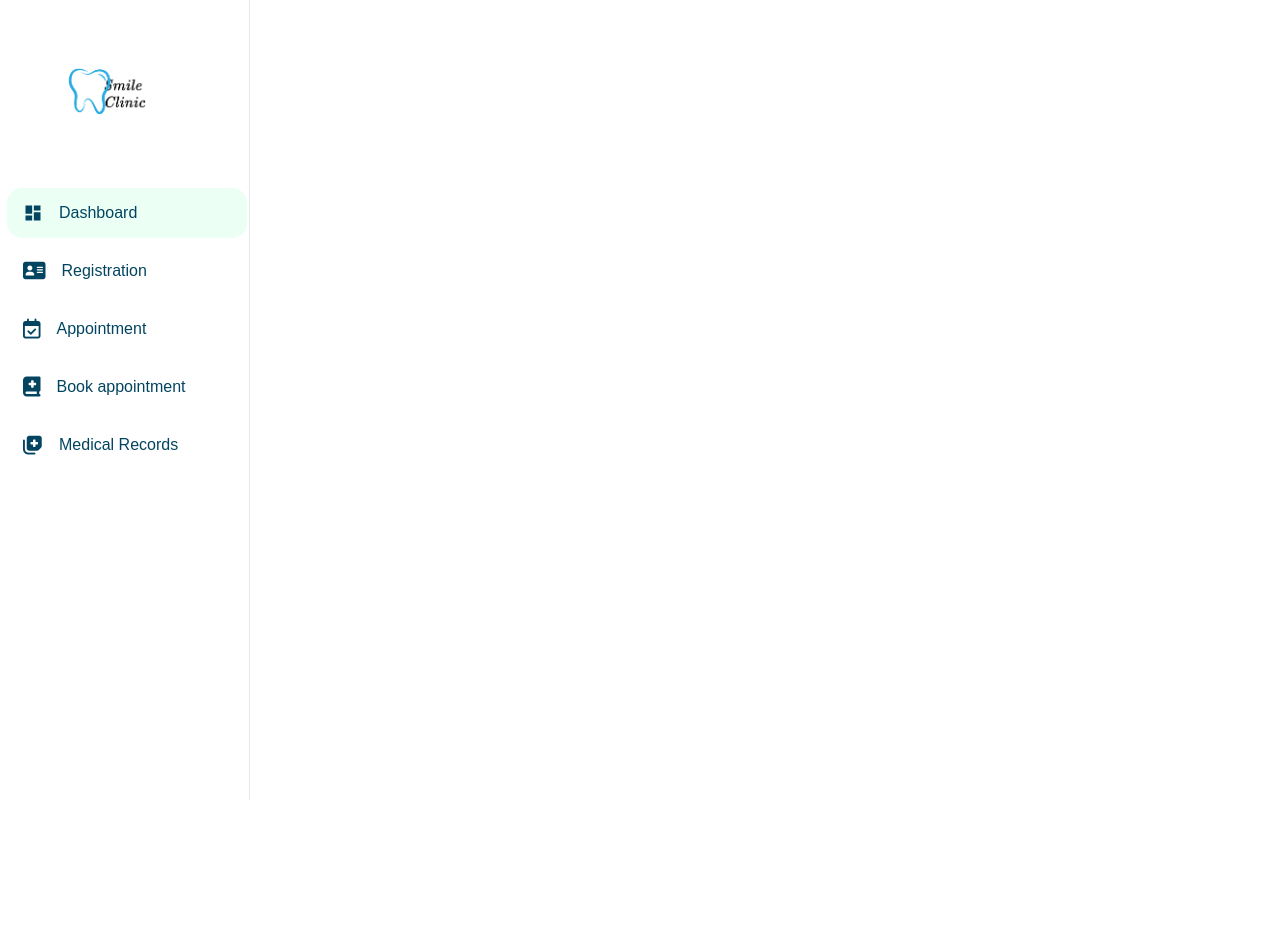
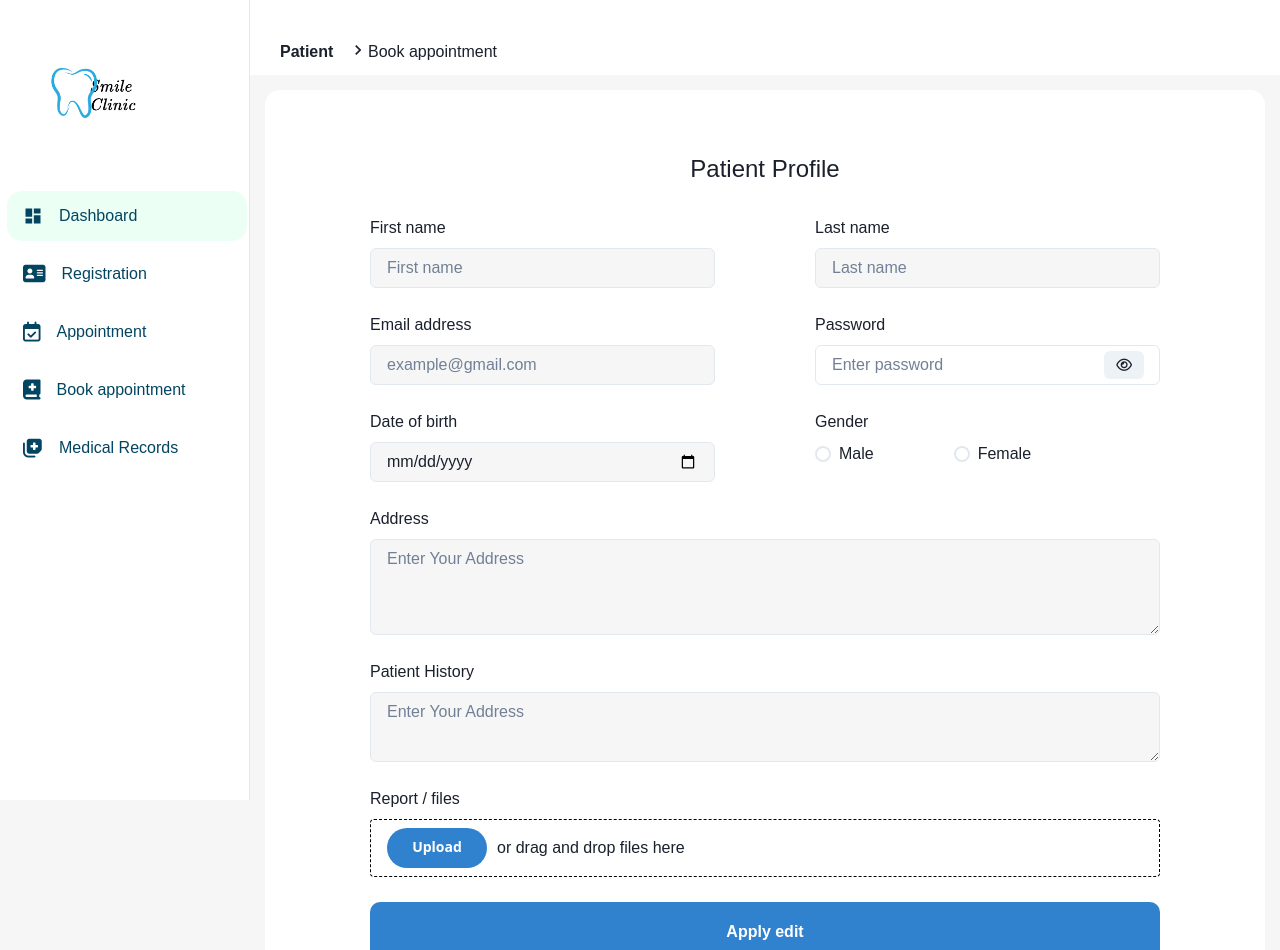
Before and after one commit to Smile-T1/smile-frontend, a React (Vite) app: page /patient/registration in a window 1280 px wide. Shown: the top 950 px of the page. Before the commit the page ends 800 px from the top, so only its background shows below. Built offline with nearby package versions, Linux system fonts and the light colour scheme.

Commit message:
Update Sidebar and Book\_appointment components for responsiveness
* Sidebar:
	+ Added useEffect to handle window resize and update screenWidth state
	+ Changed logo display based on screen width
	+ Updated

```diff
--- a/src/App.jsx
+++ b/src/App.jsx
@@ -5,7 +5,7 @@ import { ChakraProvider } from "@chakra-ui/react";
 import Home from "./Pages/Home/Home.jsx";
 import Dashboard_Patient from "./Pages/Patient/Dashboard/Dashboard.jsx";
 import AdminDashboard from "./Pages/Admin/Dashboard/AdminDashboard.jsx";
-import Registration_Patient from "./Pages/Patient/Registration/Registration.jsx";
+import Registration_Patient from "./Pages/Patient/Registration_Edit_info/Registration_Edit_info.jsx";
 import Appointment_Patient from "./Pages/Patient/Appointment/Appointment.jsx";
 import Book_appointment_Patient from "./Pages/Patient/Book_appointment/Book_appointment.jsx";
 import Medical_records_Patient from "./Pages/Patient/Medical_Records/Medical_Records.jsx";
--- /dev/null
+++ b/src/Components/Registration_Edit_info/Registration_Edit_info_Com.jsx
@@ -0,0 +1,150 @@
+import React, { useState } from 'react';
+import "./Registration_Edit_info_Com.css";
+import {
+    FormControl,
+    FormLabel,
+    Input,
+    RadioGroup,
+    HStack,
+    Radio,
+    Select,
+    Button,
+    Flex,
+    Divider,
+    InputGroup,
+    InputRightElement,
+    Textarea
+} from '@chakra-ui/react';
+import DatePicker from 'react-datepicker';
+import 'react-datepicker/dist/react-datepicker.css';
+
+function Registration_Edit_info_Com() {
+    const [firstName, setFirstName] = useState('');
+    const [lastName, setLastName] = useState('');
+    const [email, setEmail] = useState('');
+    const [mobile, setMobile] = useState('');
+    const [selectedDate, setSelectedDate] = useState(null);
+    const [gender, setGender] = useState('Male');
+    const [bloodGroup, setBloodGroup] = useState('');
+    const [patientType, setPatientType] = useState('New Patient');
+    const [address, setAddress] = useState('');
+    const [selectedDoctor, setSelectedDoctor] = useState('');
+    const [appointmentFor, setAppointmentFor] = useState('');
+    const [selectedAppointmentDate, setSelectedAppointmentDate] = useState(null);
+    const [selectedTime, setSelectedTime] = useState('');
+    const [note, setNote] = useState('');
+    const [files, setFiles] = useState([]);
+    const [show, setShow] = useState(false)
+    const handleClick = () => setShow(!show)
+
+    const handleFirstNameChange = (e) => {
+        setFirstName(e.target.value);
+    };
+
+    const handleLastNameChange = (e) => {
+        setLastName(e.target.value);
+    };
+    const handleDateChange = (date) => {
+        setSelectedDate(date);
+    };
+
+    return (
+        <div style={{ marginLeft: '100px', marginRight: '100px', marginTop: '60px', marginBottom: '40px' }}>
+            <div className='Book-appoin-header'>
+                <h4>
+                    Patient Profile
+                </h4>
+            </div>
+            <div className='book-form-patient'>
+                <div className='row-fill-book-data'>
+                    <FormControl>
+                        <FormLabel>First name</FormLabel>
+                        <Input placeholder='First name' value={firstName} onChange={handleFirstNameChange} style={{ background: '#f6f6f6' }} />
+                    </FormControl>
+                    <FormControl>
+                        <FormLabel>Last name</FormLabel>
+                        <Input placeholder='Last name' value={lastName} onChange={handleLastNameChange} style={{ background: '#f6f6f6' }} />
+                    </FormControl>
+                </div>
+                <div className='row-fill-book-data'>
+                    <FormControl>
+                        <FormLabel>Email address</FormLabel>
+                        <Input type='email' placeholder='example@gmail.com' style={{ background: '#f6f6f6' }} />
+                    </FormControl>
+                    <FormControl>
+                        <FormLabel>Password</FormLabel>
+                        <InputGroup size='md'>
+                            <Input
+                                pr='4.5rem'
+                                type={show ? 'text' : 'password'}
+                                placeholder='Enter password'
+                            />
+                            <InputRightElement width='4.5rem'>
+                                <Button h='1.75rem' size='sm' onClick={handleClick}>
+                                    {show ? <i class="fa-regular fa-eye-slash" /> : <i class="fa-regular fa-eye" />}
+                                </Button>
+                            </InputRightElement>
+                        </InputGroup>
+                    </FormControl>
+                </div>
+                <div className='row-fill-book-data'>
+                    <FormControl>
+                        <FormLabel>Date of birth</FormLabel>
+                        <Input
+                            type="date"
+                            selected={selectedDate}
+                            onChange={handleDateChange}
+                            style={{ background: '#f6f6f6' }}
+                        />
+                    </FormControl>
+                    <FormControl as='fieldset'>
+                        <FormLabel>Gender</FormLabel>
+                        <RadioGroup>
+                            <HStack spacing='80px'>
+                                <Radio value='Male'>Male</Radio>
+                                <Radio value='Female'>Female</Radio>
+                            </HStack>
+                        </RadioGroup>
+                    </FormControl>
+                </div>
+                <div style={{ width: '100%' }}>
+                    <FormControl>
+                        <FormLabel>Address</FormLabel>
+                        <Textarea placeholder='Enter Your Address' style={{ background: '#f6f6f6', minHeight: '96px' }} />
+                    </FormControl>
+                </div>
+                <div style={{ width: '100%' }}>
+                    <FormControl>
+                        <FormLabel>Patient History</FormLabel>
+                        <Textarea placeholder='Enter Your Address' style={{ background: '#f6f6f6', minHeight: '70px' }} />
+                    </FormControl>
+                </div>
+                <div style={{ width: '100%' }}>
+                    <FormControl>
+                        <FormLabel>Report / files</FormLabel>
+                        <div className='report-files-patient'>
+                            <Button
+                                colorScheme='blue'
+                                style={{
+                                    borderRadius: '9999px',
+                                    width: '100px',
+                                    fontFamily: 'Noto Sans, Arial, sans-serif',
+                                    fontSize: '14px',
+                                    margin: '8px 2px',
+                                    marginLeft: '1rem'
+                                }}>
+                                Upload
+                            </Button>
+                            <p style={{ marginTop: '16px' }}> or drag and drop files here</p>
+                        </div>
+                    </FormControl>
+                </div>
+                <div style={{ width: '100%' }}>
+                    <Button colorScheme='blue' style={{ width: '100%', height:'60px', borderRadius:'10px' }}>Apply edit</Button>
+                </div>
+            </div>
+        </div>
+    )
+}
+
+export default Registration_Edit_info_Com
--- a/src/Components/Sidebar/Sidebar.css
+++ b/src/Components/Sidebar/Sidebar.css
@@ -12,6 +12,7 @@
     padding-bottom: 1.5rem;
     padding-top: 1.5rem;
     height: 100vh;
+    padding: 24px 24px;
 }
 
 a,
@@ -21,13 +22,12 @@ a,
 }
 
 .logo{
-    object-fit: contain;
-    width: 128px;
-    height: 97px;
-    margin-left: 20px;
+    display: flex;
     margin-top: 19px;
-    max-width: 100%;
-    display: block;
+    font-size: 10px;
+    height: 100px;
+    text-align: center;
+    justify-content: center;
 }
 
 .options-sidebar-list{
@@ -85,4 +85,15 @@ a,
     .sidebar-link.active {
         width: 50px;
     }
+    .logo{
+        margin-top: 19px;
+        font-size: 10px;
+        height: 60px;
+        width: 100px;
+    }
+    .content-wrapper-sidebar{
+        /* padding: 15px; */
+        padding-left: 10px;
+        padding-right: 0;
+    }
 }
--- a/src/Components/Sidebar/Sidebar.jsx
+++ b/src/Components/Sidebar/Sidebar.jsx
@@ -1,37 +1,55 @@
-import React, { useState } from 'react';
+import React, { useState, useEffect } from 'react';
 import "./Sidebar.css";
 import Logo from "../../assets/Smile.png";
 import { Link } from 'react-router-dom';
 import { MdDashboard } from "react-icons/md";
+import Smile_without from "../../assets/Smile_without.png";
 
 function Sidebar() {
   const [activeLink, setActiveLink] = useState('/patient/dashboard');
+  const [screenWidth, setScreenWidth] = useState(window.innerWidth);
+
+  useEffect(() => {
+    const handleResize = () => {
+      setScreenWidth(window.innerWidth);
+    };
+
+    window.addEventListener('resize', handleResize);
+
+    return () => {
+      window.removeEventListener('resize', handleResize);
+    };
+  }, []);
 
   return (
     <div className='sidebar-portal'>
-      <div className='content-wrapper-sidebar px-4'>
+      <div className='content-wrapper-sidebar'>
         <a href="/" className='logo-link'>
-          <img src={Logo} alt="Smile" className='logo'/>
+          {screenWidth <= 800 ? (
+            <img src={Smile_without} alt="Smile" className='logo' />
+          ) : (
+            <img src={Logo} alt="Smile" className='logo' />
+          )}
         </a>
         <div className='options-sidebar-list'>
           <Link to={'/patient/dashboard'} className={`sidebar-link ${activeLink === '/patient/dashboard' ? 'active' : ''}`} onClick={() => setActiveLink('/patient/dashboard')}>
-            <MdDashboard className='icon'/>
+            <MdDashboard className='icon' />
             <p className='sidebar-text'>Dashboard</p>
           </Link>
           <Link to="/patient/registration" className={`sidebar-link ${activeLink === '/patient/registration' ? 'active' : ''}`} onClick={() => setActiveLink('/patient/registration')}>
-            <i className="fa-solid fa-address-card icon" viewBox="0 0 24 24"/>
+            <i className="fa-solid fa-address-card icon" viewBox="0 0 24 24" />
             <p className='sidebar-text'>Registration</p>
           </Link>
           <Link to="/patient/appointment" className={`sidebar-link ${activeLink === '/patient/appointment' ? 'active' : ''}`} onClick={() => setActiveLink('/patient/appointment')}>
-            <i className="fa-regular fa-calendar-check icon" viewBox="0 0 24 24"/>
+            <i className="fa-regular fa-calendar-check icon" viewBox="0 0 24 24" />
             <p className='sidebar-text'>Appointment</p>
           </Link>
           <Link to="/patient/book_appointment" className={`sidebar-link ${activeLink === '/patient/book_appointment' ? 'active' : ''}`} onClick={() => setActiveLink('/patient/book_appointment')}>
-            <i className="fa-solid fa-book-medical icon" viewBox="0 0 24 24"/>
+            <i className="fa-solid fa-book-medical icon" viewBox="0 0 24 24" />
             <p className='sidebar-text'>Book appointment</p>
           </Link>
           <Link to="/patient/medical_records" className={`sidebar-link ${activeLink === '/patient/medical_records' ? 'active' : ''}`} onClick={() => setActiveLink('/patient/medical_records')}>
-            <i className="fa-solid fa-notes-medical icon" viewBox="0 0 24 24"/>
+            <i className="fa-solid fa-notes-medical icon" viewBox="0 0 24 24" />
             <p className='sidebar-text'>Medical Records</p>
           </Link>
         </div>
--- a/src/Pages/Patient/Book_appointment/Book_appointment.css
+++ b/src/Pages/Patient/Book_appointment/Book_appointment.css
@@ -1,17 +1,17 @@
-.Book_appointment_Patient_Page{
+.Book_appointment_Patient_Page,
+.Registration_Edit_Page{
     background-color: #f6f6f6;
     height: 1400px;
     position: relative;
     width: 100%;
 }
-.Book_appointment_Patient{
-    position: absolute;
+.Book_appointment_Patient,
+.Registration_Edit_Patient{
     margin-left: 265px;
-    top: 90px;
+    margin-right: 15px;
+    margin-top: 15px;
     background-color: white;
     border-radius: 15px;
-    height: 1276px;
-    width: 1000px;
     padding: 5px;
 }
 .page-header{
@@ -31,3 +31,12 @@
         background-color: aqua;
     }
 }
+@media (max-width: 800px) {
+    .page-header{
+        margin-left: 70px;
+        background-color: aqua;
+    }
+    .Book_appointment_Patient{
+        margin-left: 85px;
+    }
+}
--- /dev/null
+++ b/src/Pages/Patient/Registration_Edit_info/Registration_Edit_info.jsx
@@ -0,0 +1,21 @@
+import React from 'react';
+import "./Registration_Edit_info.css";
+import Page_header from "../../../Components/Header_Pages/Header_Pages";
+import Registration_Edit_info_Com from "../../../Components/Registration_Edit_info/Registration_Edit_info_Com";
+
+function Registration_Edit_info() {
+
+  return (
+    <div className='Registration_Edit_Page'>
+    <div className='page-header'>
+      <Page_header />
+    </div>
+    <div className='Registration_Edit_Patient'>
+      {/* <Appointment_Table /> */}
+      <Registration_Edit_info_Com />
+    </div>
+  </div>
+  )
+}
+
+export default Registration_Edit_info
```
Also changed, not shown: src/Pages/Patient/Registration/Registration.jsx (deleted, +0 -12 lines), src/Components/Registration_Edit_info/Registration_Edit_info_Com.css (added), src/Pages/Patient/Registration_Edit_info/Registration_Edit_info.css (added).
